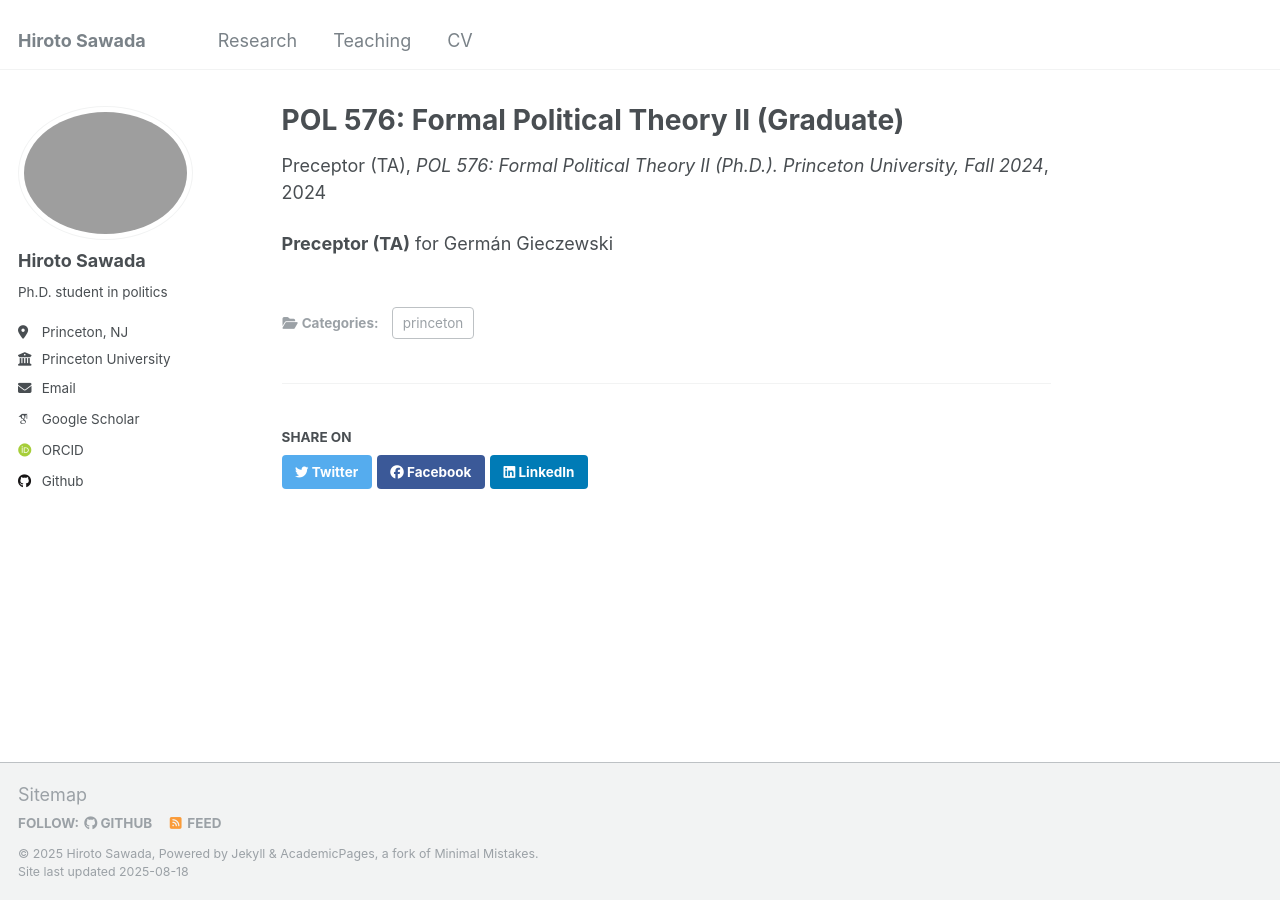
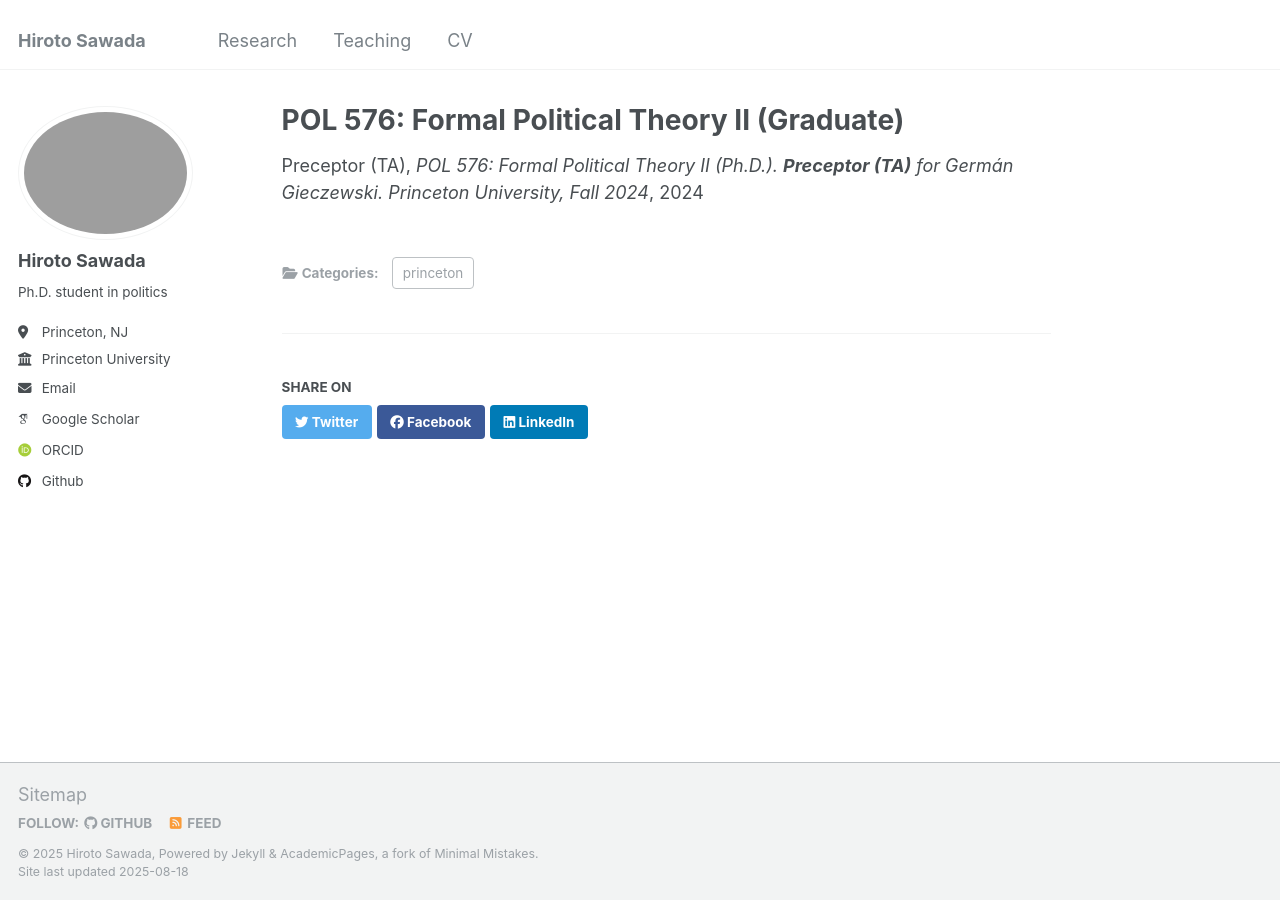
Before and after one commit to hiroto-sawada/hiroto-sawada.github.io, a Jekyll site: the page built from _teaching/2014-spring-teaching-1.md, in a window 1280 px wide. Built offline with Jekyll 4.4.1, drawn with Linux system fonts in a browser that asks for light colours; some web fonts are replaced.

```diff
--- a/_teaching/2014-spring-teaching-1.md
+++ b/_teaching/2014-spring-teaching-1.md
@@ -3,8 +3,7 @@ title: "POL 576: Formal Political Theory II (Graduate)"
 collection: teaching
 category: princeton
 type: "Preceptor (TA)"
-venue: "POL 576: Formal Political Theory II (Ph.D.). Princeton University, Fall 2024"
+venue: "POL 576: Formal Political Theory II (Ph.D.). <b>Preceptor (TA)</b> for Germán Gieczewski. Princeton University, Fall 2024"
 date: 2024-09-01
 location: "Princeton, NJ"
 ---
-<b>Preceptor (TA)</b> for Germán Gieczewski
```
